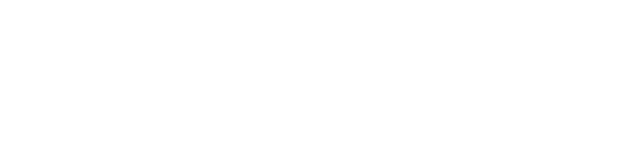
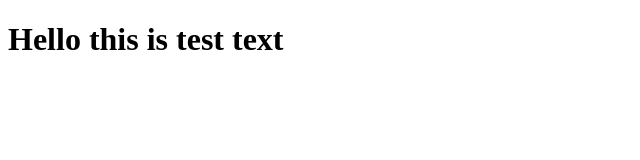
Before and after one commit to belowKarim/git-test, a plain HTML site: page index.html in a window 1280 px wide. Shown: the whole page, without its empty margins (0-640 px from the left). Drawn offline with Linux system fonts and the light colour scheme.

Commit message:
write h1 tag

```diff
--- a/index.html
+++ b/index.html
@@ -5,7 +5,7 @@
 <title>Page Title</title>
 </head>
 <body>
-
+<h1> Hello this is test text</h1>
 
 
 </body>
```
